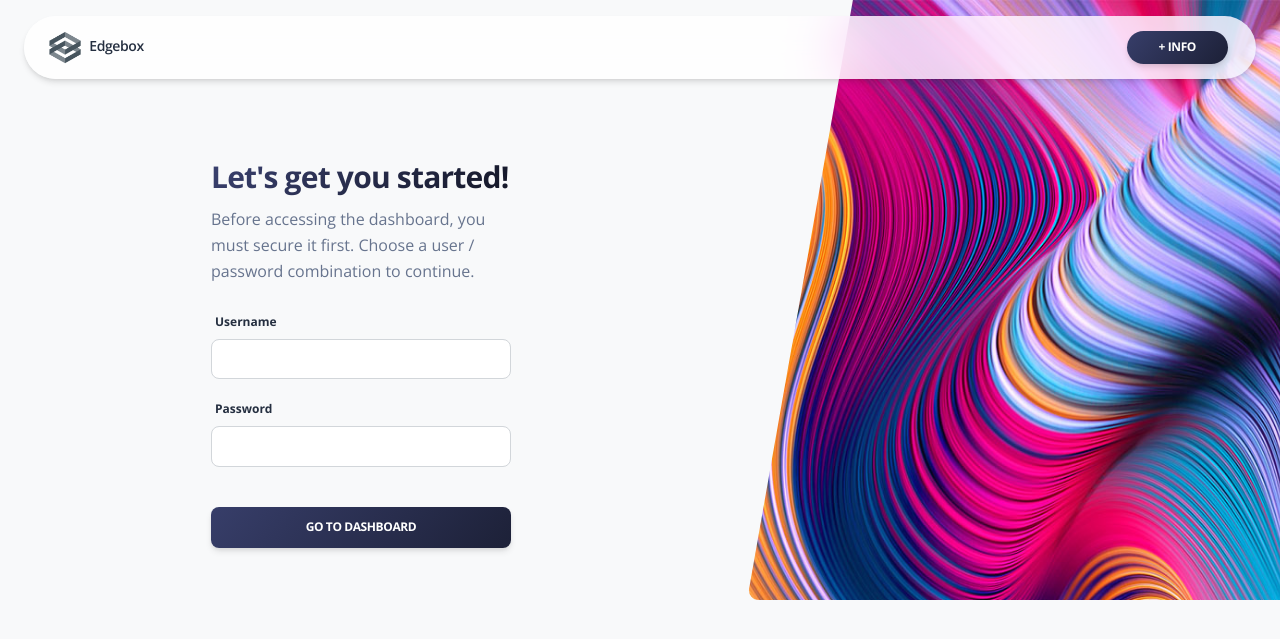
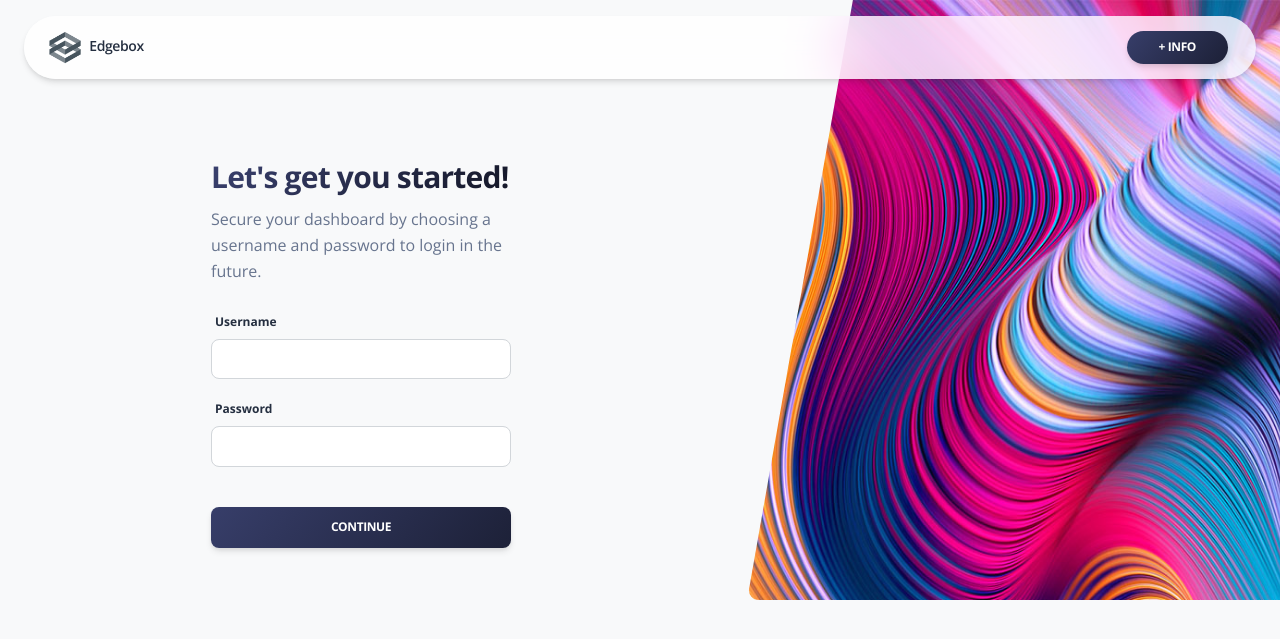
Before and after one commit to edgebox-iot/api, a Symfony app: template src/templates/registration/index.html.twig in a window 1280 px wide. Shown: the top 639 px of the page. Run offline with Twig, Linux system fonts and the light colour scheme; the template is opened without the code that fills it, so the values that code supplies are empty; form fields are guessed from the names that the template uses; some libraries are stand-ins or nearby versions.

Commit message:
added different text on first login page

```diff
--- a/src/templates/registration/index.html.twig
+++ b/src/templates/registration/index.html.twig
@@ -30,7 +30,7 @@
             <div class="card card-plain mt-8">
               <div class="card-header pb-0 text-left bg-transparent">
                 <h3 class="font-weight-bolder text-dark text-gradient">Let's get you started!</h3>
-                <p class="mb-0">Before accessing the dashboard, you must secure it first. Choose a user / password combination to continue.</p>
+                <p class="mb-0">Secure your dashboard by choosing a username and password to login in the future.</p>
               </div>
               <div class="card-body">
                 {% for flashError in app.flashes('verify_email_error') %}
@@ -44,7 +44,7 @@
                     }) }}
                     {# {{ form_row(registrationForm.agreeTerms) }} #}
                     <div class="text-center">
-                        <button type="submit" class="btn bg-gradient-dark w-100 mt-4 mb-0">Go to Dashboard</button>
+                        <button type="submit" class="btn bg-gradient-dark w-100 mt-4 mb-0">Continue</button>
                     </div>
                 {{ form_end(registrationForm) }}
 
```
